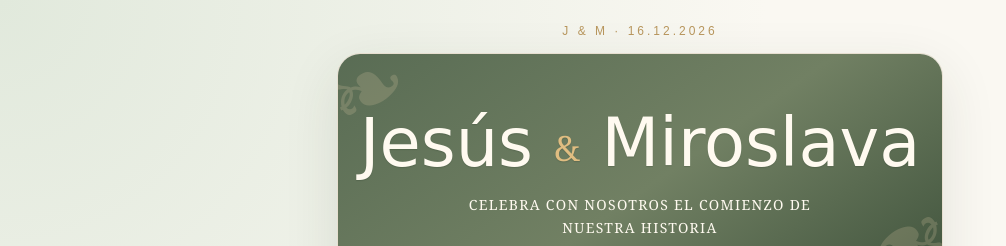
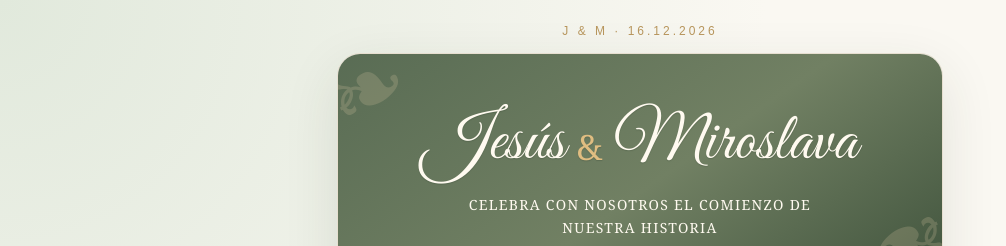
Before and after one commit to chuysilva/Boda-JM, a plain HTML site: page index.html in a window 1280 px wide. Shown: the top 246 px of the page, without its empty margins (0-1006 px from the left). Drawn offline with Linux system fonts and the light colour scheme.

Commit message:
Update styles.css

```diff
--- a/styles.css
+++ b/styles.css
@@ -11,8 +11,23 @@
     .heading:before{left:-12px;top:-15px;transform:rotate(-25deg)}
     .heading:after{right:-10px;bottom:-25px;transform:rotate(155deg)}
     .small-heading{font:11px Arial,sans-serif;text-transform:uppercase;letter-spacing:3px;color:#edddbb}
-    .names{font-family:'Brush Script MT','Segoe Script','URW Chancery L',cursive;font-size:clamp(40px,8vw,67px);font-weight:400;line-height:1.2;margin:12px 0 8px;text-shadow:0 1px 1px #25332533}
-    .names span{font-family:Georgia,serif;font-size:.52em;vertical-align:middle;color:#e0bd81}
+
+.names {
+  font-family: 'Great Vibes', cursive;
+  font-size: clamp(40px, 8vw, 67px);
+  font-weight: 400;
+  line-height: 1.2;
+  margin: 12px 0 8px;
+  text-shadow: 0 1px 1px #25332533;
+}
+
+.names span {
+  font-family: Georgia, serif;
+  font-size: .52em;
+  vertical-align: middle;
+  color: #e0bd81;
+}
+
     .heading p{font-size:14px;letter-spacing:1.3px;line-height:1.6;margin:11px auto 0;max-width:390px}
     .gallery{position:relative;background:#f4f0e8;overflow:hidden;touch-action:pan-y}
     .track{display:flex;transform:translateX(0);transition:transform .55s cubic-bezier(.22,.61,.36,1);will-change:transform}
```
